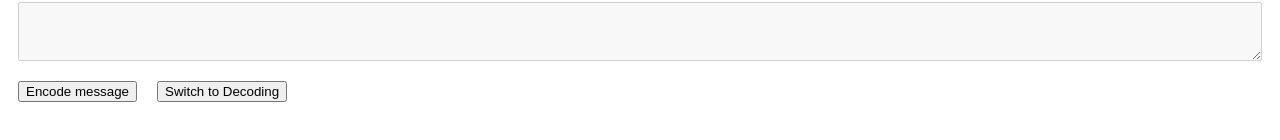
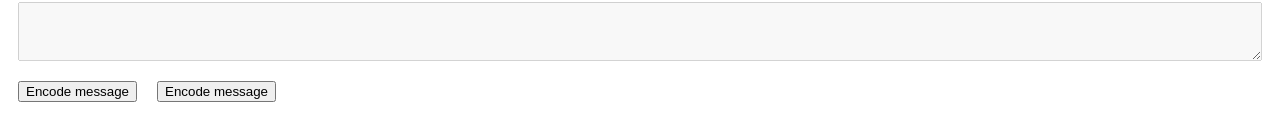
Before and after one commit to jonathanbcsouza/caesar-cipher, a React (Create React App) app: page / in a window 1280 px wide. Shown: the part 312-452 px from the top of the page. Built offline with nearby package versions, Linux system fonts and the light colour scheme.

Commit message:
Update 4 files

```diff
--- a/src/components/SwitchButton.js
+++ /dev/null
@@ -1,9 +0,0 @@
-function SwitchButton({ isEncoding, onClick }) {
-  return (
-    <button onClick={onClick}>
-      {isEncoding ? "Switch to Decoding" : "Switch to Encoding"}
-    </button>
-  );
-}
-
-export default SwitchButton;
--- a/src/components/TextEncoder.js
+++ b/src/components/TextEncoder.js
@@ -1,6 +1,5 @@
 import React, { useState } from "react";
-import SubmitButton from "./SubmitButton";
-import SwitchButton from "./SwitchButton";
+import Button from "./Button";
 
 function TextEncoder({ selectedShift }) {
   const alphabet = "abcdefghijklmnopqrstuvwxyz";
@@ -84,12 +83,19 @@ function TextEncoder({ selectedShift }) {
         />
       </div>
 
-      <SubmitButton
+      <Button
         isEncoding={isEncoding}
         onClick={handleEncodeDecode}
-      ></SubmitButton>
+        encoding="Encode"
+        decoding="Decode"
+      ></Button>
 
-      <SwitchButton isEncoding={isEncoding} onClick={handleToggleEncoding} />
+      <Button
+        isEncoding={isEncoding}
+        onClick={handleToggleEncoding}
+        encoding="Encode"
+        decoding="Decode"
+      ></Button>
     </div>
   );
 }
```
Also changed, not shown: src/components/Button.js (renamed from src/components/SubmitButton.js).
